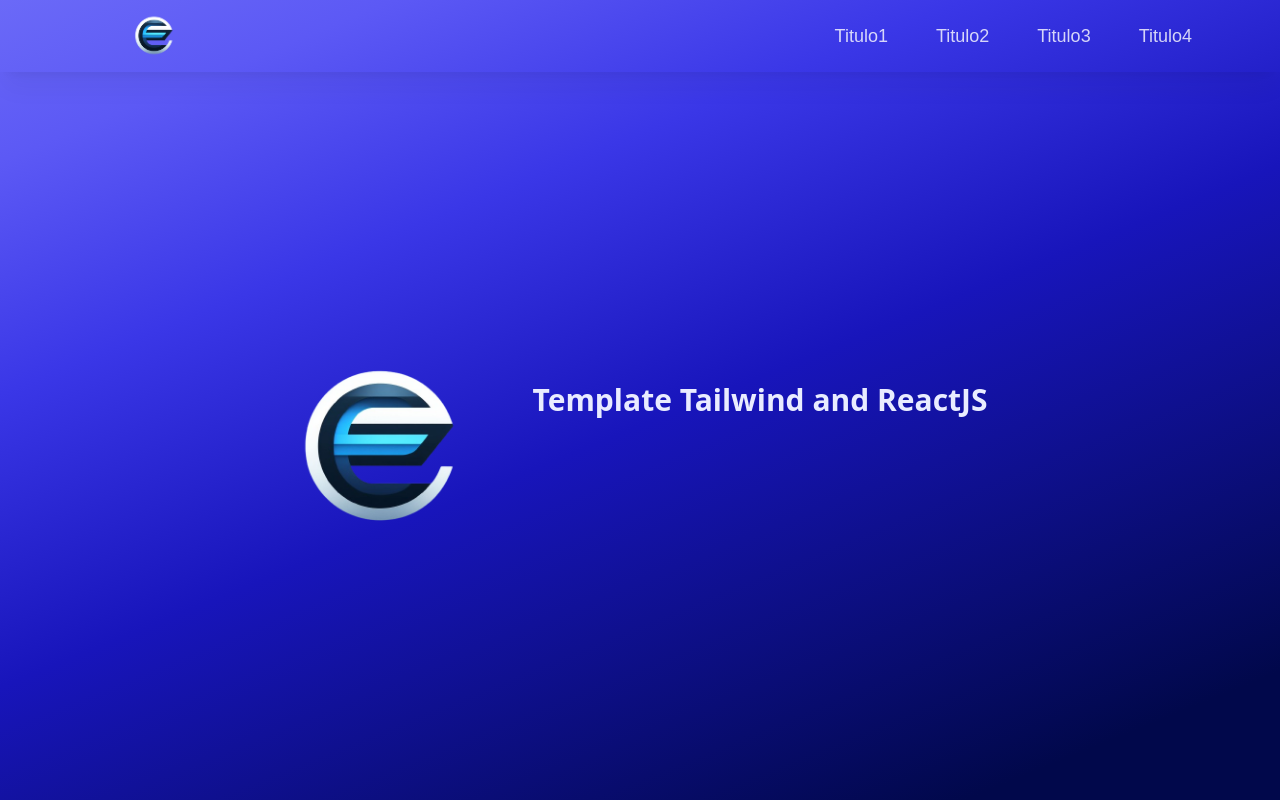
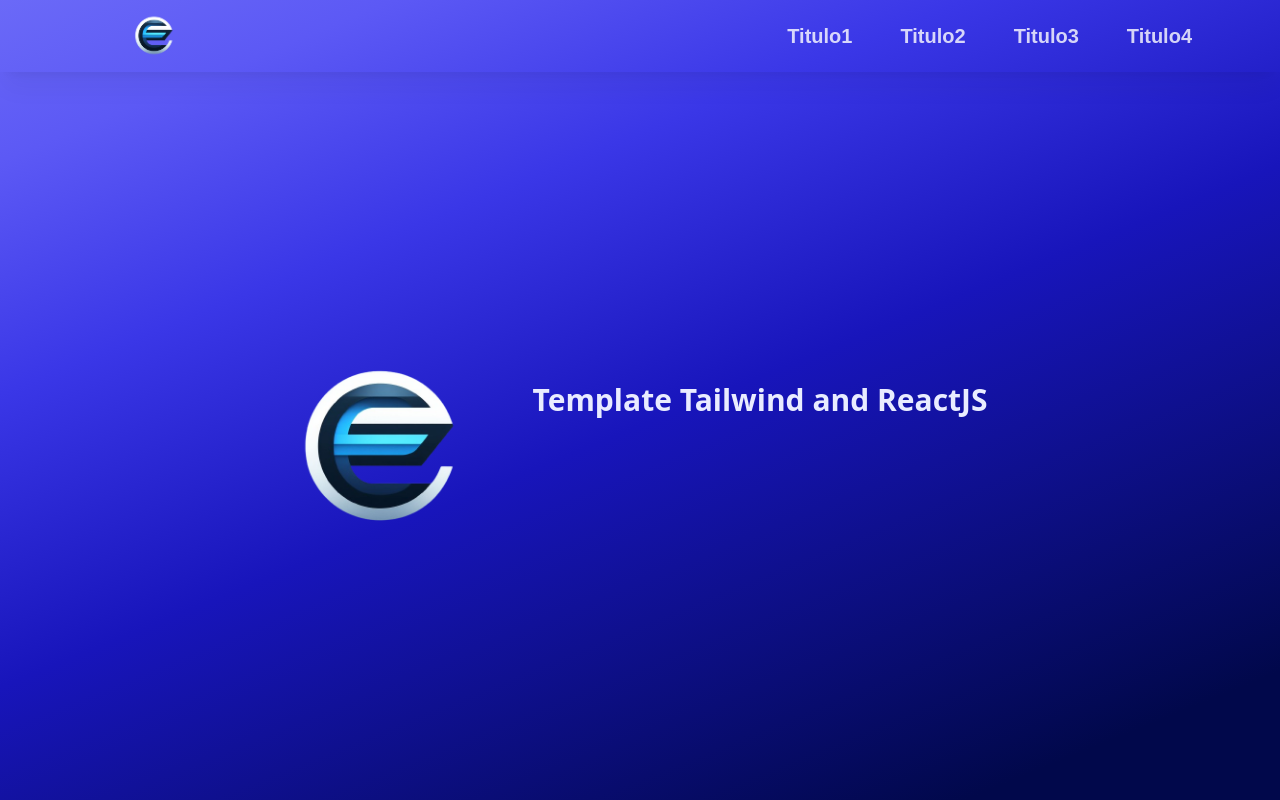
Before and after one commit to Enzzzzz/Tailwind-react-template, a React (Vite) app: page / in a window 1280 px wide. Shown: the top 800 px of the page. Built offline with nearby package versions, Linux system fonts and the light colour scheme.

Commit message:
added felix font to index and changed navbar items size

```diff
--- a/src/components/navbar.jsx
+++ b/src/components/navbar.jsx
@@ -19,7 +19,7 @@ const Navbar = () => {
         {navLinks.map((nav, index) => (
           <li
             key={nav.id}
-            className={`font-poppins font-nome cursor-pointer text-[14px] md:text-[16px] lg:text-[18px] ${index === navLinks.lenght - 1 ? 'mr-0' : 'mr-3 md:mr-10 lg:mr-12' } text-white/80 hover:text-white sub`}
+            className={`font-poppins font-extrabold cursor-pointer text-[16px] sm:text-[18px] lg:text-[20px] ${index === navLinks.lenght - 1 ? 'mr-0' : 'mr-3 md:mr-10 lg:mr-12' } text-white/80 hover:text-white sub`}
           >
             <a href={`#${nav.id}`}>
               {nav.title}
--- a/src/index.css
+++ b/src/index.css
@@ -50,6 +50,8 @@
 @font-face {
   font-family: 'Felix Titling';
   src: url('/fonts/Felixti.TTF') format('truetype');
+  font-weight: normal;
+  font-style: normal;
 }
 
 @layer components {
@@ -164,6 +166,10 @@
   .bg-secondary { background-color: var(--color-secondary); }
   .bg-tertiary { background-color: var(--color-tertiary); }
 
+  .font-felix {
+    font-family: 'Felix Titling', serif;
+  }
+
   .text-primary { color: var(--color-primary); }
   .text-secondary { color: var(--color-secondary); }
   .text-tertiary { color: var(--color-tertiary); }
```
